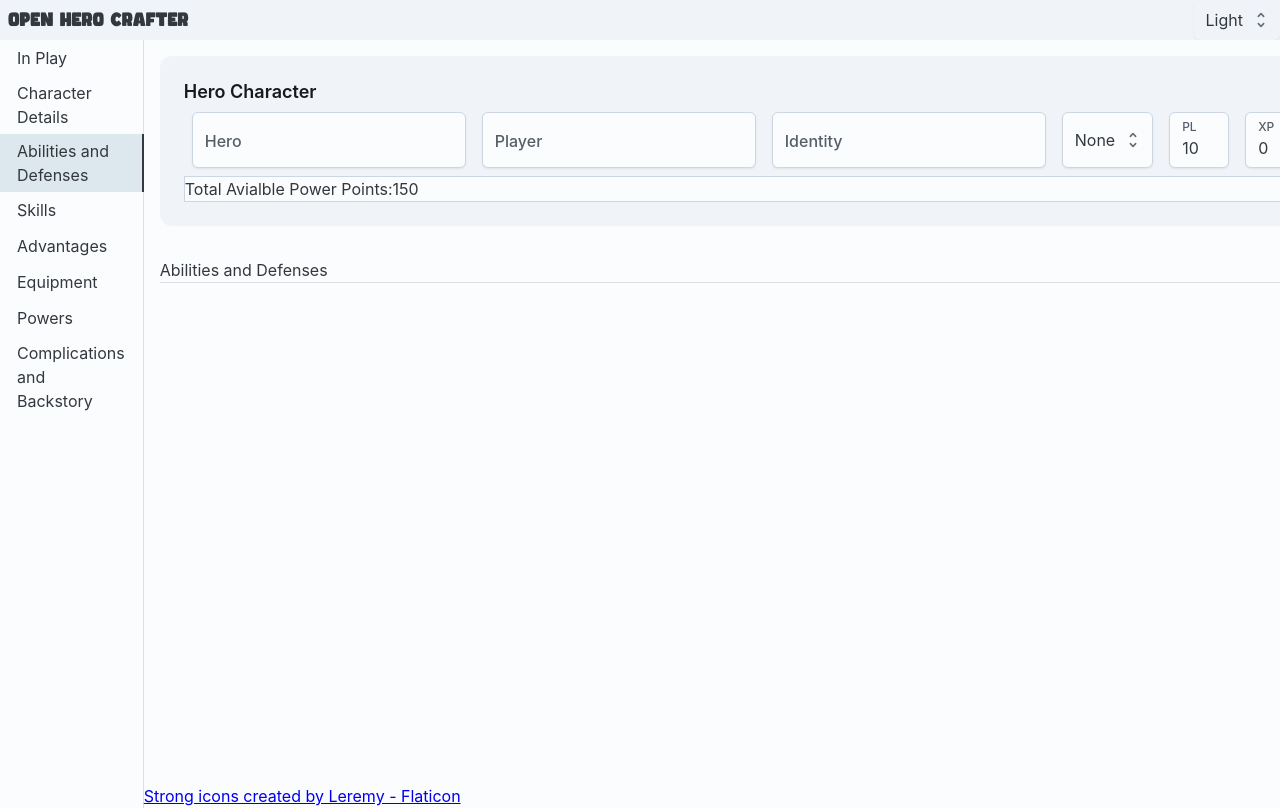
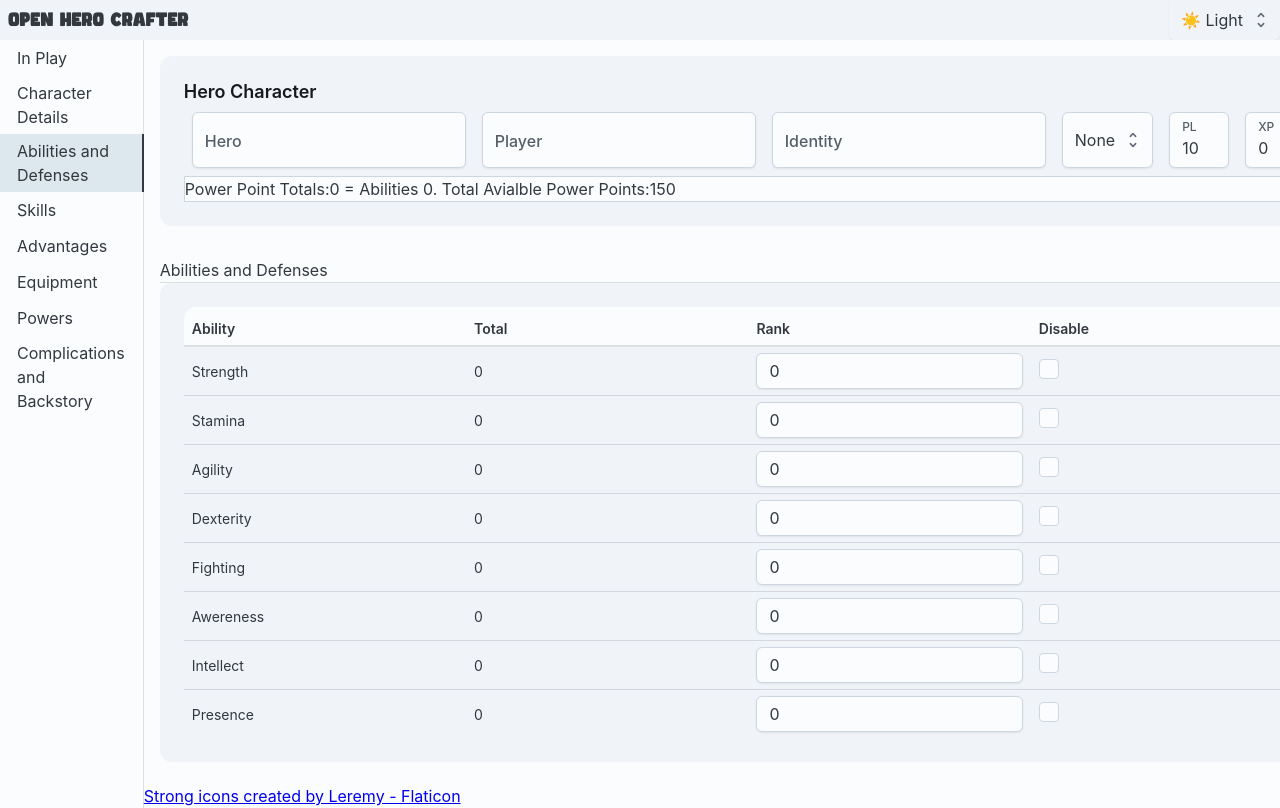
Before and after one commit to gregardev/OpenHeroCrafter, a React (Vite) app: page / in a window 1280 px wide. Both pictures are taken after a click on the tab "Abilities and Defenses". Shown: the top 808 px of the page. Built offline with nearby package versions, Linux system fonts and the light colour scheme.

Commit message:
started on abilities

```diff
--- a/package.json
+++ b/package.json
@@ -1,7 +1,7 @@
 {
   "name": "openherocrafter",
   "private": true,
-  "version": "0.0.4",
+  "version": "0.0.5",
   "type": "module",
   "scripts": {
     "dev": "vite",
--- a/src/components/header/ModeSwitcher.tsx
+++ b/src/components/header/ModeSwitcher.tsx
@@ -22,9 +22,9 @@ export default function ModeSwitcher() {
         setMode(newMode);
       }}
     >
-      <Option value="system">System</Option>
-      <Option value="light">Light</Option>
-      <Option value="dark">Dark</Option>
+      <Option value="system">🖥️ System</Option>
+      <Option value="light">☀️ Light</Option>
+      <Option value="dark">🌙 Dark</Option>
     </Select>
   );
 }
--- a/src/components/hero/heroabilities/HeroAbilities.tsx
+++ b/src/components/hero/heroabilities/HeroAbilities.tsx
@@ -1,11 +1,163 @@
-import { Box, Divider, Typography } from "@mui/joy";
+import { Box, Card, Checkbox, Divider, Input, Table, Typography } from "@mui/joy";
+import useActiveHero from "../../../hooks/useActiveHero";
 
 export default function HeroAbilities(){
+
+    const {activeHero, changeActiveHeroAbility} = useActiveHero();
 
     return(
         <Box>
             <Typography>Abilities and Defenses</Typography>
             <Divider />
+            <Box
+                sx={{
+                    display:'flex'
+                }}
+            >
+                <Card
+                    variant="soft"
+                    size="lg"
+                >
+                    <Table aria-label="Abilities">
+                        <thead>
+                            <th>Ability</th>
+                            <th>Total</th>
+                            <th>Rank</th>
+                            <th>Disable</th>
+                        </thead>
+                        <tbody>
+                            <tr
+                                key="Strength"
+                            >
+                                <td>Strength</td>
+                                <td>{activeHero.str?activeHero.str:0}</td>
+                                <td>
+                                    <Input
+                                        type="number"
+                                        value={activeHero.rstr}
+                                        onChange={(e)=>changeActiveHeroAbility('str',Number(e.target.value))}
+                                    />
+                                </td>
+                                <td>
+                                    <Checkbox />
+                                </td>
+                            </tr>
+                            <tr
+                                key="Stamina"
+                            >
+                                <td>Stamina</td>
+                                <td>{activeHero.sta?activeHero.sta:0}</td>
+                                <td>
+                                    <Input
+                                        type="number"
+                                        value={activeHero.rsta}
+                                        onChange={(e)=>changeActiveHeroAbility('sta',Number(e.target.value))}
+                                    />
+                                </td>
+                                <td>
+                                    <Checkbox />
+                                </td>
+                            </tr>
+                            <tr
+                                key="Agility"
+                            >
+                                <td>Agility</td>
+                                <td>{activeHero.agi?activeHero.agi:0}</td>
+                                <td>
+                                    <Input
+                                        type="number"
+                                        value={activeHero.ragi}
+                                        onChange={(e)=>changeActiveHeroAbility('agi',Number(e.target.value))}
+                                    />
+                                </td>
+                                <td>
+                                    <Checkbox />
+                                </td>
+                            </tr>
+                            <tr
+                                key="Dexterity"
+                            >
+                                <td>Dexterity</td>
+                                <td>{activeHero.dex?activeHero.dex:0}</td>
+                                <td>
+                                    <Input
+                                        type="number"
+                                        value={activeHero.rdex}
+                                        onChange={(e)=>changeActiveHeroAbility('dex',Number(e.target.value))}
+                                    />
+                                </td>
+                                <td>
+                                    <Checkbox />
+                                </td>
+                            </tr>
+                            <tr
+                                key="Figting"
+                            >
+                                <td>Fighting</td>
+                                <td>{activeHero.fgt?activeHero.fgt:0}</td>
+                                <td>
+                                    <Input
+                                        type="number"
+                                        value={activeHero.rfgt}
+                                        onChange={(e)=>changeActiveHeroAbility('fgt',Number(e.target.value))}
+                                    />
+                                </td>
+                                <td>
+                                    <Checkbox />
+                                </td>
+                            </tr>
+                            <tr
+                                key="Awereness"
+                            >
+                                <td>Awereness</td>
+                                <td>{activeHero.awe?activeHero.awe:0}</td>
+                                <td>
+                                    <Input
+                                        type="number"
+                                        value={activeHero.rawe}
+                                        onChange={(e)=>changeActiveHeroAbility('awe',Number(e.target.value))}
+                                    />
+                                </td>
+                                <td>
+                                    <Checkbox />
+                                </td>
+                            </tr>
+                            <tr
+                                key="Intellect"
+                            >
+                                <td>Intellect</td>
+                                <td>{activeHero.int?activeHero.int:0}</td>
+                                <td>
+                                    <Input
+                                        type="number"
+                                        value={activeHero.rint}
+                                        onChange={(e)=>changeActiveHeroAbility('int',Number(e.target.value))}
+                                    />
+                                </td>
+                                <td>
+                                    <Checkbox />
+                                </td>
+                            </tr>
+                            <tr
+                                key="Presence"
+                            >
+                                <td>Presence</td>
+                                <td>{activeHero.pre?activeHero.pre:0}</td>
+                                <td>
+                                    <Input
+                                        type="number"
+                                        value={activeHero.rpre}
+                                        onChange={(e)=>changeActiveHeroAbility('pre',Number(e.target.value))}
+                                    />
+                                </td>
+                                <td>
+                                    <Checkbox />
+                                </td>
+                            </tr>
+                        </tbody>
+                    </Table>
+                </Card>
+            </Box>
         </Box>
     )
 }
--- a/src/components/hero/herocard/PowerPoints.tsx
+++ b/src/components/hero/herocard/PowerPoints.tsx
@@ -6,22 +6,34 @@ export default function PowerPoints(){
 
     const {activeHero} = useActiveHero();
 
+    const [spentTotalPoints, setSpentTotalPoints] = useState(0);
+    const [spentAbilityPoints, setSpentAbilityPoints] = useState(0);
+
     function calculateTotalAvailablePowerPoints(){
-        return (Number(activeHero.pl ?? 0) * 15) + (Number(activeHero.xp)?? 0)
+        return (Number(activeHero.pl ?? 0) * 15) + (Number(activeHero.xp)?? 0);
     }
 
-    const [totalAvailablePowerPoints, setTotalAvailablePowerPoints] = useState(calculateTotalAvailablePowerPoints)
+    function calculateSpentAbilityPoints(){
+        return Number(activeHero.rstr)*2 + Number(activeHero.rsta)*2 + Number(activeHero.ragi)*2 + Number(activeHero.rdex)*2 + Number(activeHero.rfgt)*2 + Number(activeHero.rint)*2 + Number(activeHero.rawe)*2 + Number(activeHero.rpre)*2;
+    }
+
+    const [totalAvailablePowerPoints, setTotalAvailablePowerPoints] = useState(calculateTotalAvailablePowerPoints);
 
     useEffect(function(){
-        setTotalAvailablePowerPoints(calculateTotalAvailablePowerPoints)
-    },[activeHero])
+        setTotalAvailablePowerPoints(calculateTotalAvailablePowerPoints);
+        setSpentAbilityPoints(calculateSpentAbilityPoints)
+    },[activeHero]);
+
+    useEffect(function(){
+        setSpentTotalPoints(spentAbilityPoints);
+    },[spentAbilityPoints]);
 
     return(
         <Sheet
             variant="outlined"
         >
             <Typography>
-                Total Avialble Power Points:{totalAvailablePowerPoints}
+                Power Point Totals:{spentTotalPoints} = Abilities {spentAbilityPoints}. Total Avialble Power Points:{totalAvailablePowerPoints}
             </Typography>
         </Sheet>
     )
--- a/src/context/ActiveHeroContext.tsx
+++ b/src/context/ActiveHeroContext.tsx
@@ -15,6 +15,7 @@ export default function ActiveHeroContextProvider({children}:Props){
         hero:{...defaultHero}
     })
 
+
     function changeActiveHeroAttrSTR(field:string, newVal:string){
         setActiveHero({...activeHero, [field]:newVal});
     }
@@ -23,12 +24,17 @@ export default function ActiveHeroContextProvider({children}:Props){
         setActiveHero({...activeHero, [field]:newVal});
     }
 
+    function changeActiveHeroAbility(ability:string, newVal:number){
+        setActiveHero({...activeHero, ['r'+ability]: newVal, [ability]:newVal});
+    }
+
     return (
         <ActiveHeroContext.Provider
             value={{
                 activeHero:activeHero,
                 changeActiveHeroAttrSTR: changeActiveHeroAttrSTR,
-                changeActiveHeroAttrNUM: changeActiveHeroAttrNUM
+                changeActiveHeroAttrNUM: changeActiveHeroAttrNUM,
+                changeActiveHeroAbility: changeActiveHeroAbility
             }}
         >
             {children}
--- a/src/interfaces/activeHeroContextValue.ts
+++ b/src/interfaces/activeHeroContextValue.ts
@@ -3,5 +3,6 @@ import type { Hero } from "./hero";
 export interface ActiveHeroContextValue {
     activeHero: Hero;
     changeActiveHeroAttrSTR: (field:string, newVal:string) => void;
-    changeActiveHeroAttrNUM: (field:string, newVal:number) => void
+    changeActiveHeroAttrNUM: (field:string, newVal:number) => void;
+    changeActiveHeroAbility: (ability:string, newVal:number) => void;
 }
--- a/src/interfaces/hero.ts
+++ b/src/interfaces/hero.ts
@@ -8,6 +8,23 @@ export interface Hero {
     pl: number,
     xp: number,
     hp: number,
+    // Abilities
+    str: number, // Strength Stat
+    rstr: number, // Rank of Strength
+    sta: number, // Stamina Stat
+    rsta: number, // Rank of Stamina
+    agi: number, // Agility Stat
+    ragi: number, // Rank of Agility
+    dex: number, // dex Stat
+    rdex: number, // Rank of dex
+    fgt: number, // Fighting Stat
+    rfgt: number, // Rank of Fighting
+    int: number, // Int Stat
+    rint: number, // Rank of Int
+    awe: number, // awe Stat
+    rawe: number, // Rank of awe
+    pre: number, // pre Stat
+    rpre: number, // Rank of pre
 }
 
 export const defaultHero: Hero = {
@@ -17,5 +34,22 @@ export const defaultHero: Hero = {
     idtype:'none',
     pl:10,
     xp:0,
-    hp:1
+    hp:1,
+    str:0,
+    rstr:0,
+    sta:0,
+    rsta:0,
+    agi:0,
+    ragi:0,
+    dex:0,
+    rdex:0,
+    fgt:0,
+    rfgt:0,
+    int:0,
+    rint:0,
+    awe:0,
+    rawe:0,
+    pre:0,
+    rpre:0,
+
 }
--- a/src/theme/mytheme.ts
+++ b/src/theme/mytheme.ts
@@ -2,5 +2,40 @@ import { extendTheme } from "@mui/joy";
 
 
 export const mytheme = extendTheme({
-  cssVarPrefix: 'mode-toggle'
+  cssVarPrefix: 'mode-toggle',
+  "colorSchemes": {
+    "light": {
+      "palette": {
+        "primary": {
+          "50": "#f5f3ff",
+          "100": "#ede9fe",
+          "200": "#ddd6fe",
+          "300": "#c4b5fd",
+          "400": "#a78bfa",
+          "500": "#8b5cf6",
+          "600": "#7c3aed",
+          "700": "#6d28d9",
+          "800": "#5b21b6",
+          "900": "#4c1d95"
+        }
+      }
+    },
+    "dark": {
+      "palette": {
+        "primary": {
+          "50": "#f5f3ff",
+          "100": "#ede9fe",
+          "200": "#ddd6fe",
+          "300": "#c4b5fd",
+          "400": "#a78bfa",
+          "500": "#8b5cf6",
+          "600": "#7c3aed",
+          "700": "#6d28d9",
+          "800": "#5b21b6",
+          "900": "#4c1d95"
+        }
+      }
+    }
+  }
+
 });
```
Also changed, not shown: 1 other file (tests, documents, lock files or other folders).
